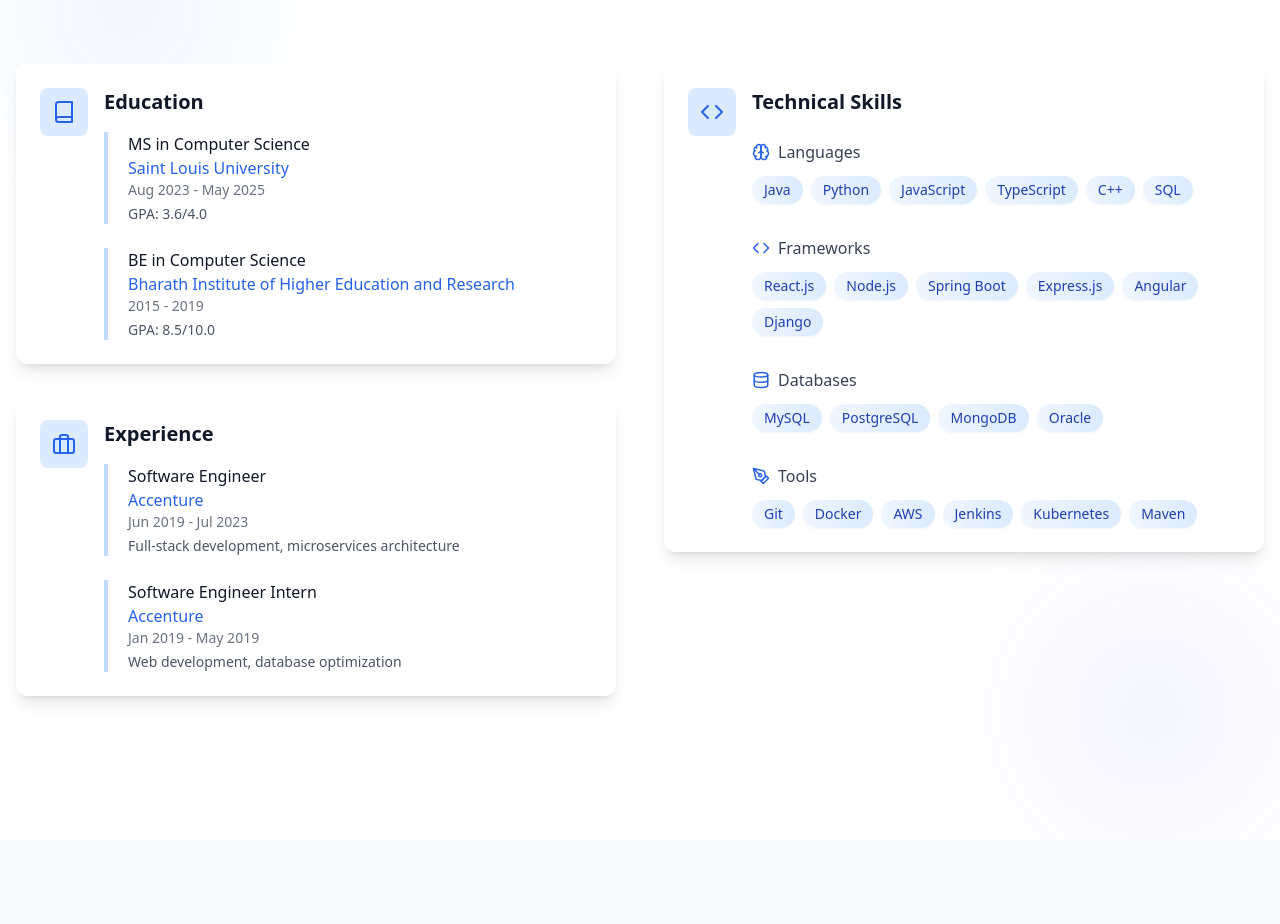
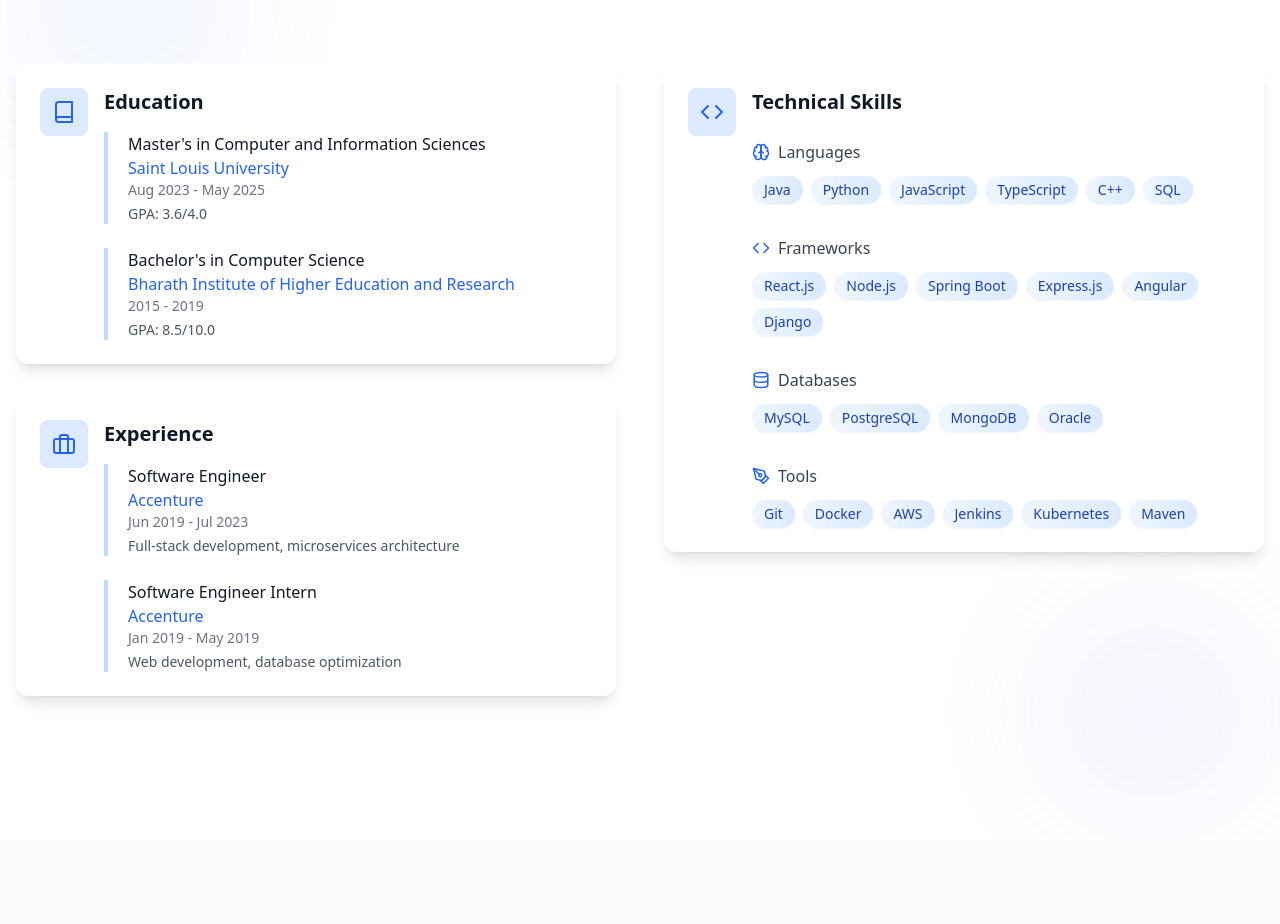
Before and after one commit to maruthi108/PersonalPortfolio, a React (Vite) app: page / in a window 1280 px wide. Shown: the part 920-1844 px from the top of the page. Built offline with nearby package versions, Linux system fonts and the light colour scheme.

Commit message:
Update About.tsx

```diff
--- a/src/components/About.tsx
+++ b/src/components/About.tsx
@@ -77,13 +77,13 @@ export default function About() {
                   <h3 className="text-xl font-semibold mb-4">Education</h3>
                   <ul className="space-y-6">
                     <li className="relative pl-6 before:content-[''] before:absolute before:left-0 before:w-1 before:h-full before:bg-blue-200">
-                      <p className="font-medium text-gray-900">MS in Computer Science</p>
+                      <p className="font-medium text-gray-900">Master's in Computer and Information Sciences</p>
                       <p className="text-blue-600">Saint Louis University</p>
                       <p className="text-sm text-gray-500">Aug 2023 - May 2025</p>
                       <p className="text-sm text-gray-600 mt-1">GPA: 3.6/4.0</p>
                     </li>
                     <li className="relative pl-6 before:content-[''] before:absolute before:left-0 before:w-1 before:h-full before:bg-blue-200">
-                      <p className="font-medium text-gray-900">BE in Computer Science</p>
+                      <p className="font-medium text-gray-900">Bachelor's in Computer Science</p>
                       <p className="text-blue-600">Bharath Institute of Higher Education and Research</p>
                       <p className="text-sm text-gray-500">2015 - 2019</p>
                       <p className="text-sm text-gray-600 mt-1">GPA: 8.5/10.0</p>
```
